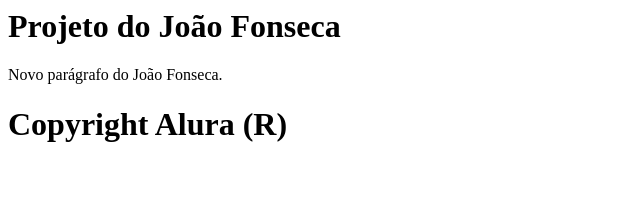
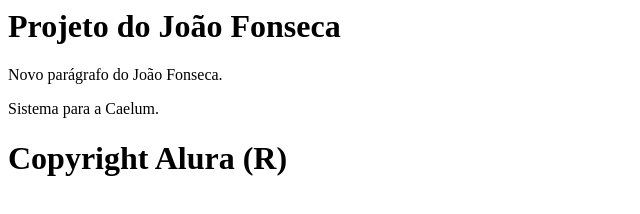
Before and after one commit to rafaelrosa/curso-git, a plain HTML site: page index.html in a window 1280 px wide. Shown: the whole page, without its empty margins (0-640 px from the left). Drawn offline with Linux system fonts and the light colour scheme.

Commit message:
Paragrafo com nome da Caelum

```diff
--- a/index.html
+++ b/index.html
@@ -4,6 +4,7 @@
    <body>
       <h1>Projeto do João Fonseca</h1>
       <p>Novo parágrafo do João Fonseca.</p>
+      <p>Sistema para a Caelum.</p>
       <h1>Copyright Alura (R)</h1>
    </body>
    <body></body>
```
